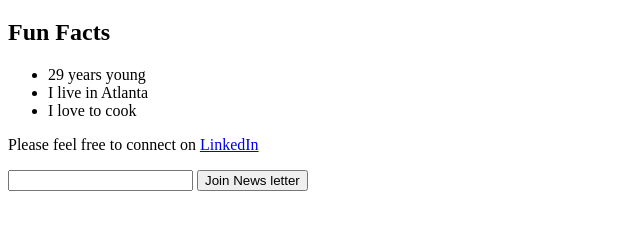
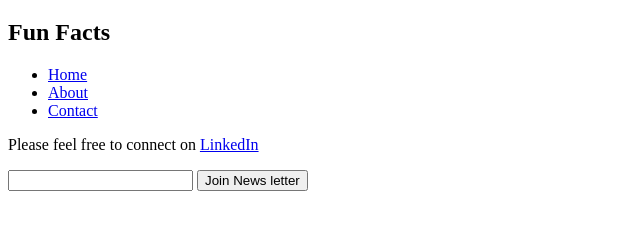
Before and after one commit to TechBarbie247/PINKY, a plain HTML site: page index.html in a window 1280 px wide. Shown: the part 89-318 px from the top of the page, without its empty margins (0-640 px from the left). Drawn offline with Linux system fonts and the light colour scheme.

Commit message:
<nav>   <ul>     <li><a href=#>Home</a></li>     <li><a href=#>About</a></li>     <li><a href=#>Contact</a></li>   </ul> </nav>

```diff
--- a/index.html
+++ b/index.html
@@ -13,11 +13,13 @@
 <img src="jada.jpeg">
 <h1>Hello, My name is Cheyenne</h1>
 <h2>Fun Facts</h2>
-<ul>
-    <li> 29 years young</li>
-    <li> I live in Atlanta</li>
-    <li>I love to cook</li>
-</ul>
+<nav>
+  <ul>
+    <li><a href="#">Home</a></li>
+    <li><a href="#">About</a></li>
+    <li><a href="#">Contact</a></li>
+  </ul>
+</nav>
 <p> Please feel free to connect on <a href="https://www.linkedin.com/public-profile/settings?trk=d_flagship3_profile_self_view_public_profile"target="_blank">LinkedIn</a></p>
 <input type=text>
        <button>Join News letter</button
```
